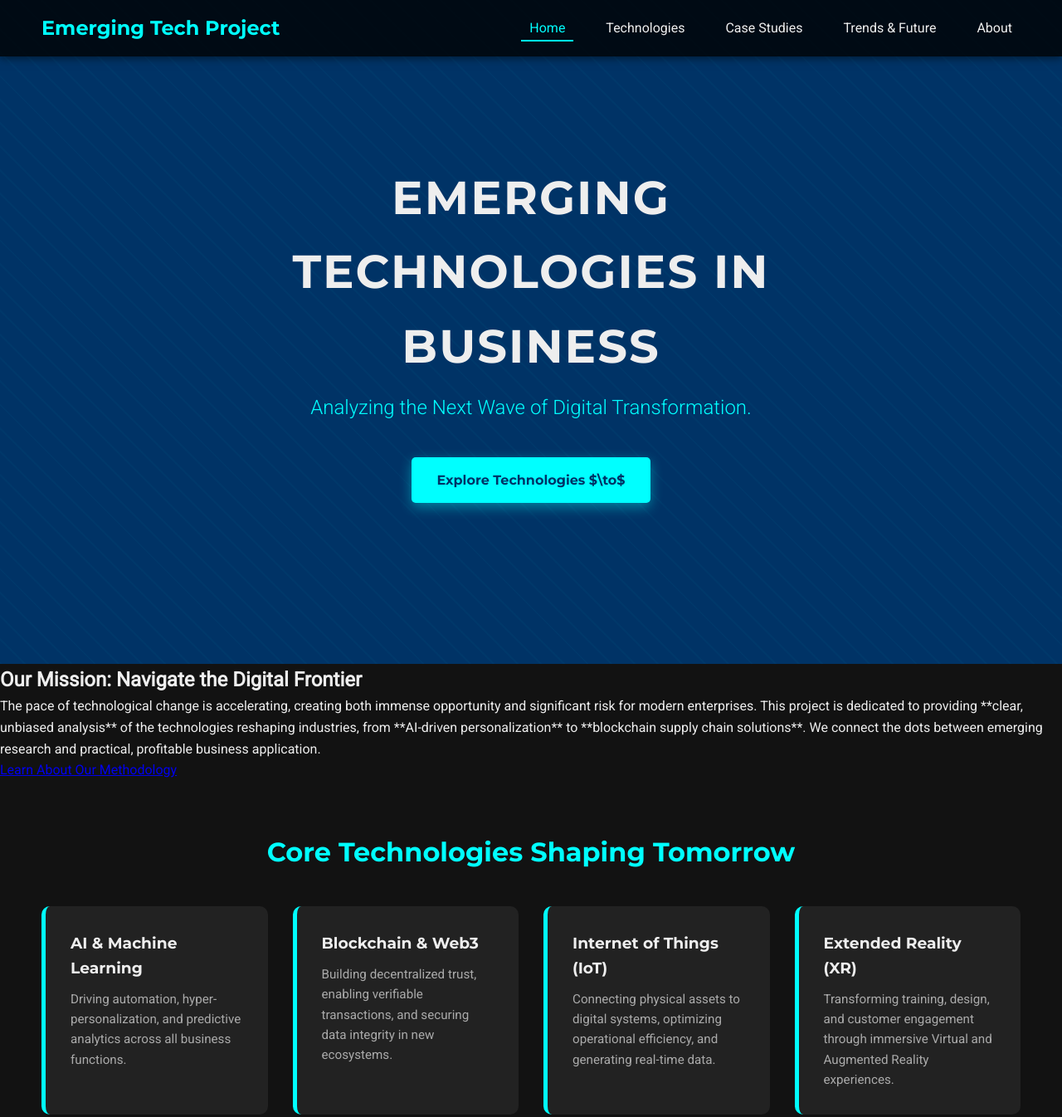
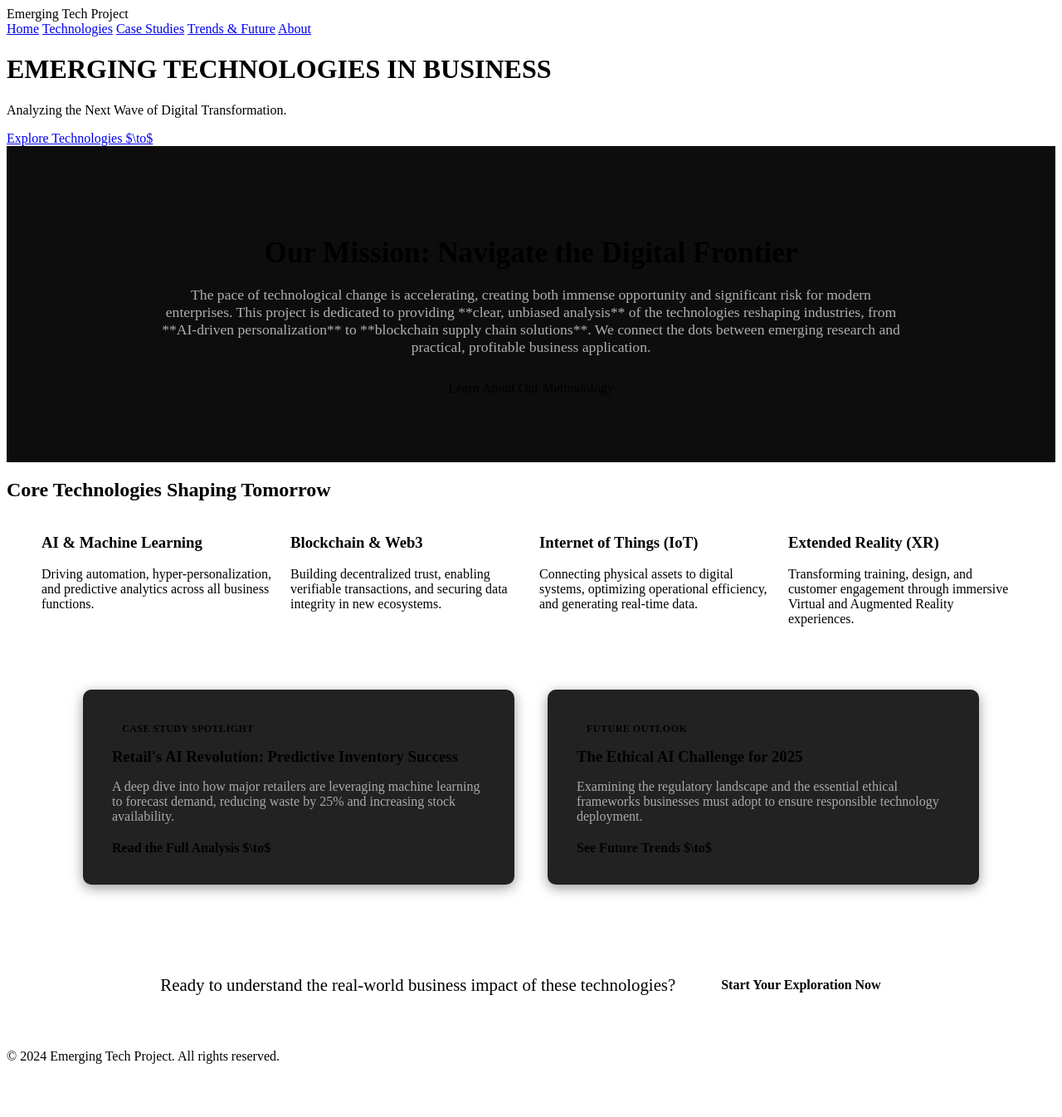
Before and after one commit to ShivamTiwari217/ETB-Project, a plain HTML site: page index.html in a window 1280 px wide. Shown: the top 1346 px of the page at 83% size. After the commit the page ends 1298 px from the top, so only its background shows below. Drawn offline with Linux system fonts and the light colour scheme.

Commit message:
Update style.css

```diff
--- a/style.css
+++ b/style.css
@@ -1,190 +1,149 @@
-/* --- Global Styles & Reset --- */
-:root {
-    /* Color Palette */
-    --color-primary: #003366;       /* Deep Blue/Navy */
-    --color-secondary: #00FFFF;      /* Bright Cyan */
-    --color-text-light: #EEEEEE;    /* Light Gray/White */
-    --color-background: #121212;     /* Dark Background */
-    --color-accent: #39FF14;        /* Electric Green for hover/focus */
-
-    /* Typography */
-    --font-heading: 'Montserrat', sans-serif;
-    --font-body: 'Roboto', sans-serif;
+/* --- New Styles for Mission Statement Section --- */
+.mission-statement {
+    padding: 80px 50px;
+    background-color: #0d0d0d; /* Slightly lighter dark background */
+    text-align: center;
 }
 
-* {
-    margin: 0;
-    padding: 0;
-    box-sizing: border-box;
+.mission-text {
+    max-width: 900px;
+    margin: 0 auto;
 }
 
-body {
-    font-family: var(--font-body);
+.mission-statement h2 {
+    font-family: var(--font-heading);
+    font-size: 2.2em;
     color: var(--color-text-light);
-    background-color: var(--color-background);
-    line-height: 1.6;
-    scroll-behavior: smooth;
+    margin-bottom: 20px;
 }
 
-/* --- Header and Navigation --- */
-.navbar {
-    display: flex;
-    justify-content: space-between;
-    align-items: center;
-    padding: 15px 50px;
-    background-color: rgba(0, 0, 0, 0.8); /* Slightly transparent dark header */
-    position: fixed;
-    width: 100%;
-    z-index: 1000;
-    box-shadow: 0 2px 10px rgba(0, 0, 0, 0.5);
+.mission-statement p {
+    font-size: 1.1em;
+    color: #b0b0b0;
+    margin-bottom: 30px;
 }
 
-.logo {
-    font-family: var(--font-heading);
-    font-size: 1.5em;
-    color: var(--color-secondary); /* Cyan logo */
+.secondary-link {
+    color: var(--color-secondary);
+    text-decoration: none;
+    font-weight: 500;
+    border-bottom: 2px solid transparent;
+    transition: border-bottom 0.3s;
 }
 
-.navbar a {
-    color: var(--color-text-light);
-    text-decoration: none;
-    margin-left: 25px;
-    padding: 5px 10px;
-    font-weight: 400;
-    transition: color 0.3s, border-bottom 0.3s;
+.secondary-link:hover {
+    border-bottom: 2px solid var(--color-accent);
 }
 
-.navbar a:hover, .navbar a.active {
-    color: var(--color-secondary);
-    border-bottom: 2px solid var(--color-secondary);
+/* --- Updates for Key Highlights (added 4th card) --- */
+/* Ensure the highlight cards wrap nicely for 4 columns */
+.highlight-cards {
+    display: flex;
+    justify-content: center; /* Changed from space-around to center */
+    gap: 20px;
+    flex-wrap: wrap; /* Allows cards to wrap on smaller screens */
 }
 
+.card {
+    /* Adjusted max-width for four cards */
+    max-width: 280px;
+    flex-basis: 23%;
+}
 
-/* --- Hero Section (Landing Page) --- */
-.hero-section {
-    position: relative;
-    height: 100vh;
+/* --- New Styles for Featured Content Section --- */
+.featured-content {
+    padding: 60px 50px;
+    background-color: var(--color-background);
+    display: flex;
+    justify-content: center;
+    gap: 40px;
+}
+
+.featured-card {
+    background-color: #222222;
+    padding: 35px;
+    border-radius: 10px;
+    flex: 1;
+    max-width: 450px;
+    box-shadow: 0 4px 15px rgba(0, 0, 0, 0.4);
+    border-top: 5px solid var(--color-primary);
+    transition: box-shadow 0.3s, border-color 0.3s;
+}
+
+.featured-card:hover {
+    box-shadow: 0 8px 25px rgba(0, 255, 255, 0.15);
+    border-top-color: var(--color-secondary);
+}
+
+.featured-card h3 {
+    font-family: var(--font-heading);
+    color: var(--color-text-light);
+    margin-top: 10px;
+    margin-bottom: 15px;
+}
+
+.featured-card p {
+    color: #AAAAAA;
+    margin-bottom: 20px;
+}
+
+.tag {
+    display: inline-block;
+    background-color: var(--color-secondary);
+    color: var(--color-primary);
+    padding: 5px 12px;
+    font-size: 0.75em;
+    font-weight: 700;
+    border-radius: 3px;
+    text-transform: uppercase;
+    letter-spacing: 0.5px;
+}
+
+.featured-link {
+    color: var(--color-secondary);
+    text-decoration: none;
+    font-weight: 700;
+    transition: color 0.3s;
+}
+
+.featured-link:hover {
+    color: var(--color-accent);
+}
+
+/* --- New Styles for Final CTA Strip --- */
+.cta-strip {
+    background-color: var(--color-primary); /* Use the deep blue primary color */
+    padding: 40px 50px;
+    text-align: center;
     display: flex;
     justify-content: center;
     align-items: center;
-    text-align: center;
-    overflow: hidden;
-    background: var(--color-primary); /* Base Navy background */
+    gap: 30px;
 }
 
-.hero-content {
-    z-index: 5;
-    max-width: 800px;
-    padding: 20px;
+.cta-strip p {
+    font-size: 1.3em;
+    font-family: var(--font-heading);
+    color: var(--color-text-light);
+    margin: 0;
 }
 
-.hero-section h1 {
-    font-family: var(--font-heading);
-    font-size: 3.5em; /* Large heading */
-    color: var(--color-text-light);
-    margin-bottom: 10px;
-    letter-spacing: 2px;
-}
-
-.hero-section p {
-    font-size: 1.5em;
-    color: var(--color-secondary); /* Cyan tagline */
-    margin-bottom: 40px;
-    font-weight: 300;
-}
-
-/* Abstract Geometric Background Overlay */
-.hero-bg-overlay {
-    position: absolute;
-    top: 0;
-    left: 0;
-    width: 100%;
-    height: 100%;
-    /* Subtle geometric pattern using a linear-gradient trick */
-    background: repeating-linear-gradient(
-        45deg,
-        rgba(0, 255, 255, 0.05), /* Low opacity Cyan lines */
-        rgba(0, 255, 255, 0.05) 2px,
-        transparent 2px,
-        transparent 20px
-    );
-    opacity: 0.5;
-    z-index: 1;
-}
-
-/* Call-to-Action Button */
-.cta-button {
+.cta-button-strip {
+    /* Reuses the style of the main cta-button but is a different class for context */
     display: inline-block;
-    padding: 15px 30px;
-    background-color: var(--color-secondary);
-    color: var(--color-primary); /* Deep Blue text on Cyan button */
+    padding: 12px 25px;
+    background-color: var(--color-accent); /* Electric Green stands out here */
+    color: var(--color-background);
     text-decoration: none;
     font-family: var(--font-heading);
     font-weight: 700;
     border-radius: 5px;
     transition: background-color 0.3s, transform 0.2s, box-shadow 0.3s;
+}
+
+.cta-button-strip:hover {
+    background-color: var(--color-secondary); /* Cyan on hover */
+    color: var(--color-primary);
+    transform: translateY(-2px);
     box-shadow: 0 5px 15px rgba(0, 255, 255, 0.4);
 }
-
-.cta-button:hover {
-    background-color: var(--color-accent); /* Electric Green on hover */
-    color: var(--color-background);
-    transform: translateY(-2px);
-    box-shadow: 0 8px 20px rgba(57, 255, 20, 0.6);
-}
-
-/* --- Key Highlights Section --- */
-.highlights {
-    padding: 60px 50px;
-    text-align: center;
-    background-color: var(--color-background);
-}
-
-.highlights h2 {
-    font-family: var(--font-heading);
-    font-size: 2em;
-    margin-bottom: 40px;
-    color: var(--color-secondary);
-}
-
-.highlight-cards {
-    display: flex;
-    justify-content: space-around;
-    gap: 30px;
-}
-
-.card {
-    background-color: #222222; /* Darker gray background for cards */
-    padding: 30px;
-    border-radius: 10px;
-    border-left: 5px solid var(--color-secondary); /* Cyan accent line */
-    flex: 1;
-    max-width: 300px;
-    text-align: left;
-    transition: transform 0.3s, box-shadow 0.3s;
-}
-
-.card:hover {
-    transform: translateY(-5px);
-    box-shadow: 0 10px 30px rgba(0, 255, 255, 0.2);
-}
-
-.card h3 {
-    color: var(--color-text-light);
-    margin-bottom: 10px;
-    font-family: var(--font-heading);
-}
-
-.card p {
-    color: #AAAAAA;
-    font-size: 0.95em;
-}
-
-/* --- Footer --- */
-footer {
-    text-align: center;
-    padding: 20px;
-    background-color: #0d0d0d;
-    color: #666666;
-    font-size: 0.8em;
-}
```
